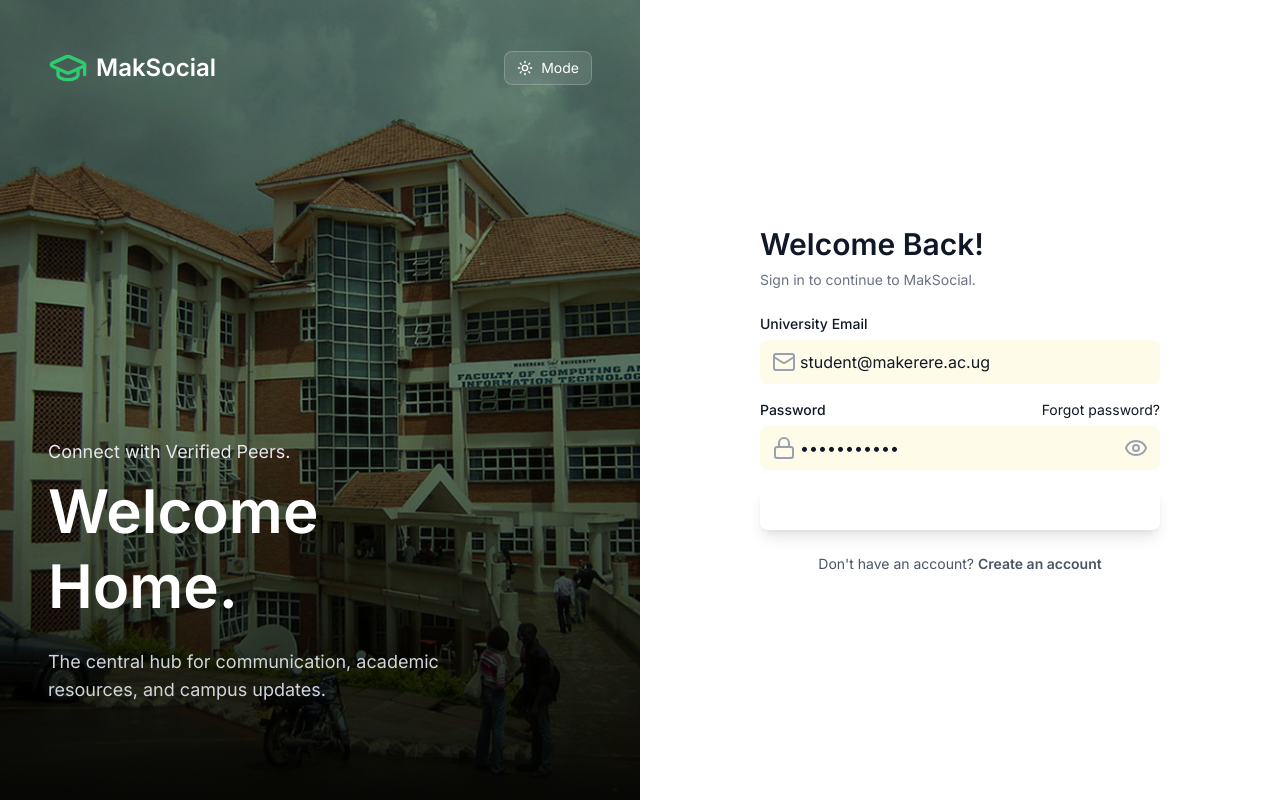
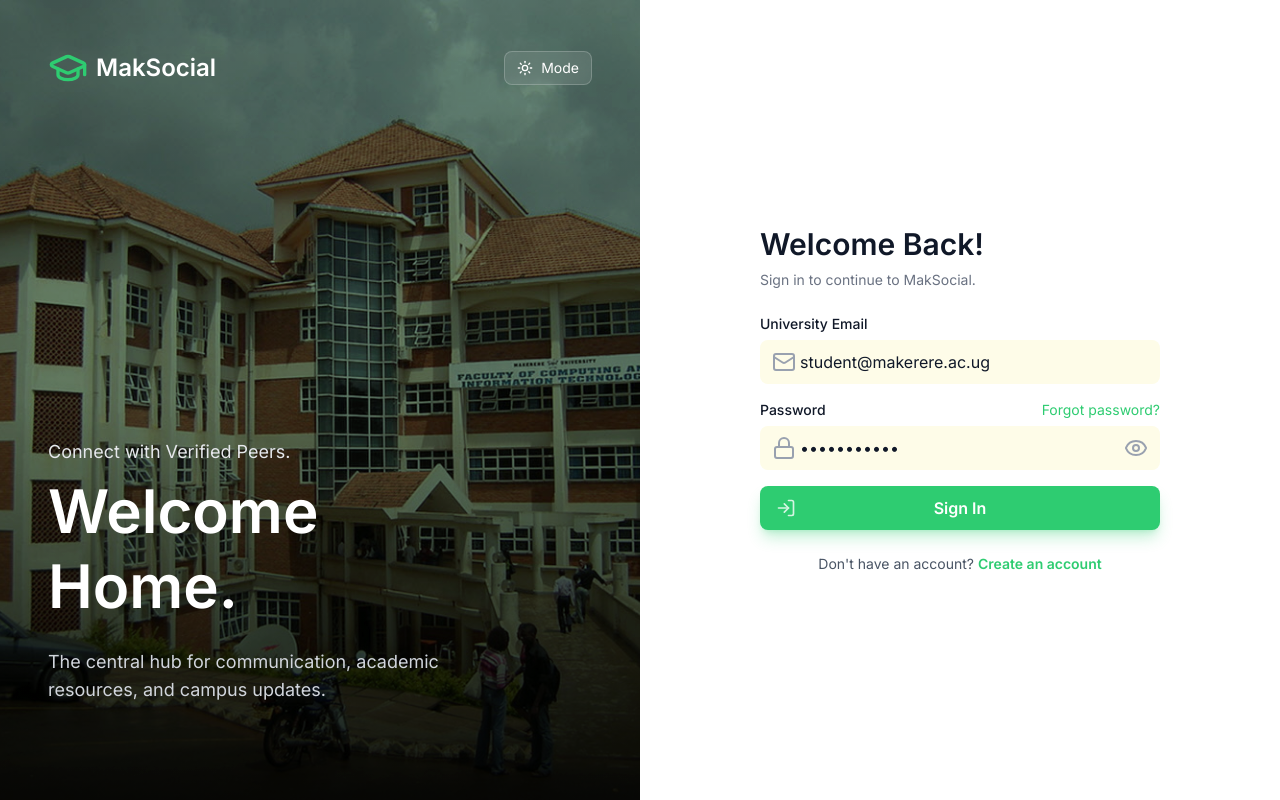
Before and after one commit to Yusuf580/Mak-Social, a React app in the folder frontend/: page /login in a window 1280 px wide. Built offline with nearby package versions, Linux system fonts and the light colour scheme; the HTML template or start-up script is replaced by a standard one.

Commit message:
Login finally done

```diff
--- a/frontend/src/pages/Login.tsx
+++ b/frontend/src/pages/Login.tsx
@@ -65,7 +65,7 @@ const SignIn = () => {
 
             {/* Mobile Logo */}
             <div className="lg:hidden flex items-center justify-center gap-2 mb-6">
-              <GraduationCap className="text-primary w-10 h-10" />
+              <GraduationCap className="text-[#2ECC71] w-10 h-10" />
               <span className="text-2xl font-bold">MakSocial</span>
             </div>
 
@@ -87,7 +87,7 @@ const SignIn = () => {
                   <input
                     type="email"
                     defaultValue="student@makerere.ac.ug"
-                    className="w-full pl-10 py-2.5 rounded-lg bg-yellow-50 dark:bg-gray-800 focus:ring-2 focus:ring-primary outline-none"
+                    className="w-full pl-10 py-2.5 rounded-lg bg-yellow-50 dark:bg-gray-800 focus:ring-2 focus:ring-[#2ECC71] outline-none"
                   />
                 </div>
               </div>
@@ -98,7 +98,7 @@ const SignIn = () => {
                   <label className="text-sm font-medium">Password</label>
                   <a
                     href="#"
-                    className="text-sm text-primary hover:text-primary-hover"
+                    className="text-sm text-[#2ECC71] hover:text-[#2ECC71]/80"
                   >
                     Forgot password?
                   </a>
@@ -108,7 +108,7 @@ const SignIn = () => {
                   <input
                     type="password"
                     defaultValue="password123"
-                    className="w-full pl-10 pr-10 py-2.5 rounded-lg bg-yellow-50 dark:bg-gray-800 focus:ring-2 focus:ring-primary outline-none"
+                    className="w-full pl-10 pr-10 py-2.5 rounded-lg bg-yellow-50 dark:bg-gray-800 focus:ring-2 focus:ring-[#2ECC71] outline-none"
                   />
                   <Eye className="absolute right-3 top-1/2 -translate-y-1/2 text-gray-400 cursor-pointer" />
                 </div>
@@ -117,7 +117,7 @@ const SignIn = () => {
               {/* Submit */}
               <button
                 type="submit"
-                className="relative w-full flex justify-center py-2.5 rounded-lg bg-primary hover:bg-primary-hover text-white font-semibold shadow-lg shadow-primary/30"
+                className="relative w-full flex justify-center py-2.5 rounded-lg bg-[#2ECC71] hover:bg-[#2ECC71]/80 text-white font-semibold shadow-lg shadow-[#2ECC71]/30"
               >
                 <LogIn className="absolute left-4 top-1/2 -translate-y-1/2 w-5 h-5 opacity-80" />
                 Sign In
@@ -128,7 +128,7 @@ const SignIn = () => {
               Don&apos;t have an account?{" "}
               <a
                 href="#"
-                className="font-semibold text-primary hover:text-primary-hover"
+                className="font-semibold text-[#2ECC71] hover:text-[#2ECC71]/80"
               >
                 Create an account
               </a>
```
